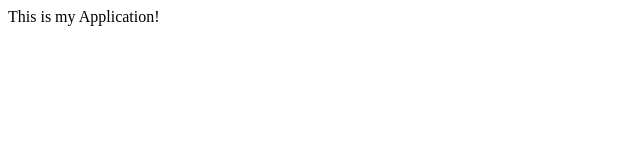
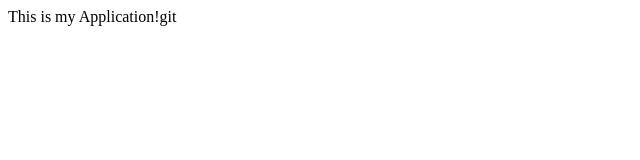
Before and after one commit to RonakMistry87/MySampleProject, a plain HTML site: page index.html in a window 1280 px wide. Shown: the full height of the page, 0-640 px from the left. Drawn offline with Linux system fonts and the light colour scheme.

Commit message:
Another changes saved

```diff
--- a/index.html
+++ b/index.html
@@ -6,6 +6,6 @@
     <title>My Application</title>
   </head>
   <body>
-    This is my Application!
+    This is my Application!git
   </body>
 </html>
```
Also changed, not shown: dir2/app2.js (added), 1 other file.
